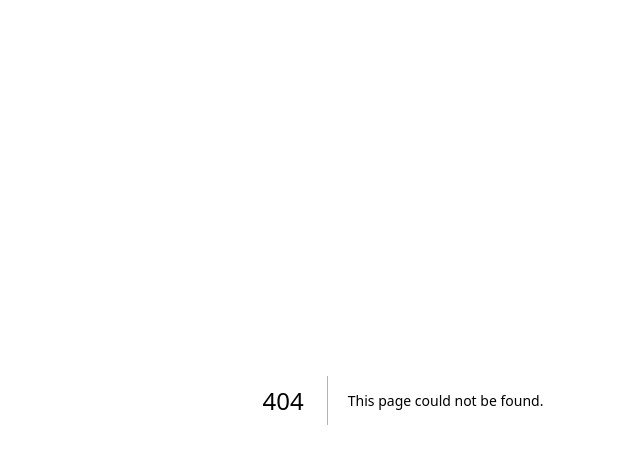
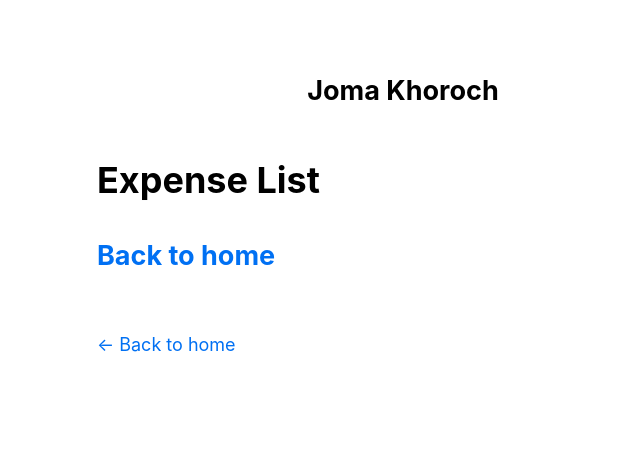
Before and after one commit to Nipun4338/joma-khoroch, a Next.js app: page /expenses/expense in a window 1280 px wide. Before the commit this address had no page. Shown: the top 464 px of the page, without its empty margins (237-877 px from the left). Built offline with nearby package versions, Linux system fonts and the light colour scheme.

Commit message:
Initial Commit

```diff
--- /dev/null
+++ b/components/layout.js
@@ -0,0 +1,43 @@
+import Head from 'next/head';
+import styles from './layout.module.css';
+import utilStyles from '../styles/utils.module.css';
+import Link from 'next/link';
+
+const name = 'Joma Khoroch';
+export const siteTitle = 'Joma Khoroch';
+
+export default function Layout({ children, home }) {
+  return (
+    <div className={styles.container}>
+      <Head>
+        <link rel="icon" href="/favicon.ico" />
+        <meta
+          name="description"
+          content="An app to store debit and credit"
+        />
+        <meta name="og:title" content={siteTitle} />
+      </Head>
+      <header className={styles.header}>
+        {home ? (
+          <>
+            <h1 className={utilStyles.heading2Xl}>{name}</h1>
+          </>
+        ) : (
+          <>
+            <h2 className={utilStyles.headingLg}>
+              <Link href="/" className={utilStyles.colorInherit}>
+                {name}
+              </Link>
+            </h2>
+          </>
+        )}
+      </header>
+      <main>{children}</main>
+      {!home && (
+        <div className={styles.backToHome}>
+          <Link href="/">← Back to home</Link>
+        </div>
+      )}
+    </div>
+  );
+}
--- /dev/null
+++ b/components/layout.module.css
@@ -0,0 +1,15 @@
+.container {
+    max-width: 36rem;
+    padding: 0 1rem;
+    margin: 3rem auto 6rem;
+  }
+
+  .header {
+    display: flex;
+    flex-direction: column;
+    align-items: center;
+  }
+
+  .backToHome {
+    margin: 3rem 0 0;
+  }
--- a/package.json
+++ b/package.json
@@ -6,6 +6,7 @@
     "start": "next start"
   },
   "dependencies": {
+    "clsx": "^1.2.1",
     "next": "latest",
     "react": "18.2.0",
     "react-dom": "18.2.0"
--- /dev/null
+++ b/pages/_app.js
@@ -0,0 +1,9 @@
+import '../styles/globals.css';
+
+export default function App({ Component, pageProps }) {
+  return (
+    <>
+      <Component {...pageProps} />
+    </>
+  );
+}
--- /dev/null
+++ b/pages/expenses/expense.js
@@ -0,0 +1,19 @@
+import Link from "next/link";
+import Head from "next/head";
+import Layout from "../../components/layout";
+
+export default function Expense() {
+  return (
+    <>
+      <Layout>
+        <Head>
+          <title>Joma Khoroch - Expense List</title>
+        </Head>
+        <h1>Expense List</h1>
+        <h2>
+          <Link href="/">Back to home</Link>
+        </h2>
+      </Layout>
+    </>
+  );
+}
--- a/styles/globals.css
+++ b/styles/globals.css
@@ -2,37 +2,26 @@ html,
 body {
   padding: 0;
   margin: 0;
-  font-family: Inter, -apple-system, BlinkMacSystemFont, Segoe UI, Roboto,
-    Oxygen, Ubuntu, Cantarell, Fira Sans, Droid Sans, Helvetica Neue, sans-serif;
-}
-
-a {
-  color: inherit;
-  text-decoration: none;
+  font-family: -apple-system, BlinkMacSystemFont, Segoe UI, Roboto, Oxygen, Ubuntu,
+    Cantarell, Fira Sans, Droid Sans, Helvetica Neue, sans-serif;
+  line-height: 1.6;
+  font-size: 18px;
 }
 
 * {
   box-sizing: border-box;
 }
 
+a {
+  color: #0070f3;
+  text-decoration: none;
+}
+
+a:hover {
+  text-decoration: underline;
+}
+
 img {
   max-width: 100%;
-  height: auto;
+  display: block;
 }
-
-h1,
-h2,
-p,
-ul {
-  margin: 0;
-}
-
-ul {
-  padding: 0;
-  list-style: none;
-}
-
-button {
-  padding: 0.5rem 1rem;
-  font-weight: bold;
-}
--- /dev/null
+++ b/styles/utils.module.css
@@ -0,0 +1,52 @@
+.heading2Xl {
+    font-size: 2.5rem;
+    line-height: 1.2;
+    font-weight: 800;
+    letter-spacing: -0.05rem;
+    margin: 1rem 0;
+  }
+
+  .headingXl {
+    font-size: 2rem;
+    line-height: 1.3;
+    font-weight: 800;
+    letter-spacing: -0.05rem;
+    margin: 1rem 0;
+  }
+
+  .headingLg {
+    font-size: 1.5rem;
+    line-height: 1.4;
+    margin: 1rem 0;
+  }
+
+  .headingMd {
+    font-size: 1.2rem;
+    line-height: 1.5;
+  }
+
+  .borderCircle {
+    border-radius: 9999px;
+  }
+
+  .colorInherit {
+    color: inherit;
+  }
+
+  .padding1px {
+    padding-top: 1px;
+  }
+
+  .list {
+    list-style: none;
+    padding: 0;
+    margin: 0;
+  }
+
+  .listItem {
+    margin: 0 0 1.25rem;
+  }
+
+  .lightText {
+    color: #666;
+  }
```
Also changed, not shown: pages/index.js (+12 -107 lines), 1 other file (tests, documents, lock files or other folders).
